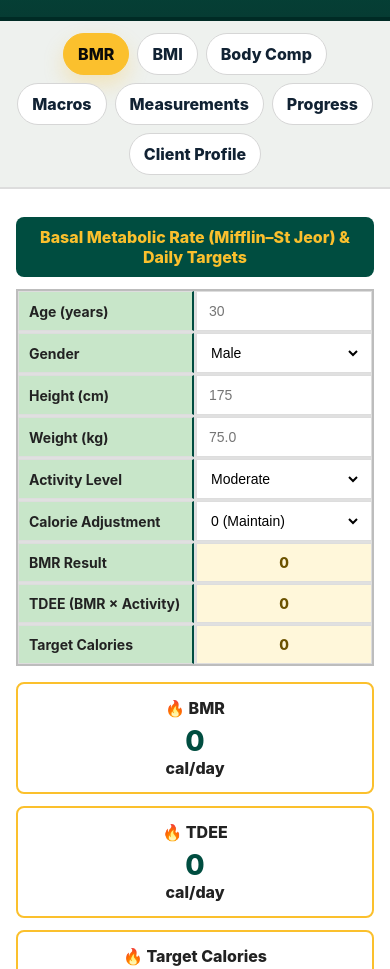
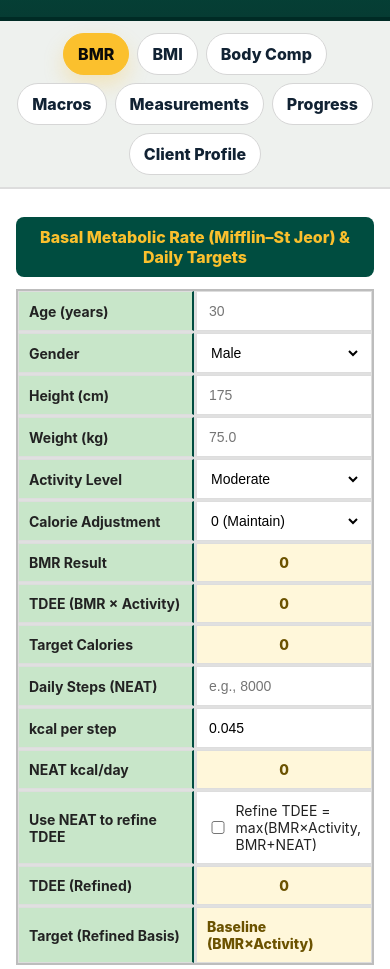
Before and after one commit to Under450/elevate-tracker, a plain HTML site: page index.html in a window 390 px wide. Shown: the part 126-1095 px from the top of the page. Drawn offline with nearby package versions, Linux system fonts and the light colour scheme.

Commit message:
index.html

```diff
--- a/index.html
+++ b/index.html
@@ -3,7 +3,7 @@
 <head>
 <meta charset="UTF-8" />
 <meta name="viewport" content="width=device-width, initial-scale=1" />
-<title>Elevate Tracker — Full</title>
+<title>Elevate Tracker — Full + NEAT</title>
 <link rel="icon" href="data:,">
 <script src="https://cdnjs.cloudflare.com/ajax/libs/Chart.js/3.9.1/chart.min.js"></script>
 <style>
@@ -18,7 +18,6 @@
   .head h1{margin:0;font-weight:800}
   .head .sub{color:#fff;opacity:.9;margin-top:6px}
 
-  /* Tabs */
   .tabs{display:flex;gap:8px;flex-wrap:wrap;justify-content:center;padding:12px 16px;background:#eef1ee;border-bottom:2px solid #ddd}
   .tab{-webkit-tap-highlight-color:transparent;padding:10px 14px;background:#fff;color:#123;border:1px solid #d6d6d6;border-radius:999px;
        font-weight:800;cursor:pointer;user-select:none;transition:transform .08s ease, box-shadow .2s ease, background .15s ease, border-color .15s ease}
@@ -26,12 +25,10 @@
   .tab:active{transform:translateY(1px)}
   .tab.active{background:var(--gold);color:#0a0a0a;border-color:var(--gold);box-shadow:0 10px 20px rgba(251,192,45,.25)}
 
-  /* Panels */
   .sheet{display:none;padding:16px;opacity:0;transform:translateY(4px);transition:opacity .18s ease, transform .18s ease}
   .sheet.active{display:block;opacity:1;transform:none}
   .section{background:var(--green);color:var(--gold);padding:10px;border-radius:8px;text-align:center;margin:12px 0;font-weight:800}
 
-  /* Excel-like grid */
   .grid{display:grid;grid-template-columns:180px 1fr 180px 1fr;gap:2px;background:var(--grid);border:2px solid #bdbdbd;margin-bottom:16px}
   .cell{background:#fff;border:1px solid #ddd;padding:10px;min-height:38px;display:flex;align-items:center;font-size:14px}
   .label{background:#c8e6c9;border-right:2px solid var(--green);font-weight:700}
@@ -39,9 +36,8 @@
   input,select,textarea{width:100%;border:none;background:transparent;font-size:14px;outline:none}
   textarea{min-height:60px;resize:vertical}
 
-  /* Cards / layout helpers */
   .card{background:var(--card);border:1px solid var(--line);border-radius:10px;padding:12px}
-  .cards{display:grid;grid-template-columns:1fr 1fr 1fr;gap:12px;margin:12px 0}
+  .cards{display:grid;grid-template-columns:1fr 1fr 1fr 1fr;gap:12px;margin:12px 0}
   .calc-card{border:2px solid var(--gold);border-radius:8px;text-align:center;padding:14px;font-weight:800}
   .calc-card .value{display:block;color:var(--green);font-size:28px;margin-top:6px}
   .two{display:grid;grid-template-columns:1fr 1fr;gap:14px}
@@ -68,8 +64,11 @@
   .foot{padding:10px;text-align:center;color:#666;border-top:1px solid #eee;font-size:12px;background:#fafafa}
 
   @media(max-width:1100px){
-    .grid{grid-template-columns:1fr 1fr} .cards{grid-template-columns:1fr} .two{grid-template-columns:1fr}
-    .macro-row{grid-template-columns:1fr 1fr} .macro-summary{grid-template-columns:1fr}
+    .grid{grid-template-columns:1fr 1fr}
+    .cards{grid-template-columns:1fr 1fr}
+    .two{grid-template-columns:1fr}
+    .macro-row{grid-template-columns:1fr 1fr}
+    .macro-summary{grid-template-columns:1fr}
     .weightlog{grid-template-columns:1fr 1fr}
   }
   @media print{ .tabs{display:none!important} body{background:#fff} .wrap{box-shadow:none} .sheet{display:block!important} }
@@ -129,12 +128,26 @@
       <div class="cell label">BMR Result</div><div class="cell result" id="bmr_out">0</div>
       <div class="cell label">TDEE (BMR × Activity)</div><div class="cell result" id="bmr_tdee">0</div>
       <div class="cell label">Target Calories</div><div class="cell result" id="bmr_target">0</div>
+
+      <!-- NEW NEAT section -->
+      <div class="cell label">Daily Steps (NEAT)</div><div class="cell"><input id="neat_steps" type="number" min="0" step="100" placeholder="e.g., 8000"></div>
+      <div class="cell label">kcal per step</div><div class="cell"><input id="neat_kps" type="number" min="0" step="0.001" value="0.045"></div>
+
+      <div class="cell label">NEAT kcal/day</div><div class="cell result" id="neat_out">0</div>
+      <div class="cell label">Use NEAT to refine TDEE</div>
+      <div class="cell"><label style="display:flex;align-items:center;gap:8px;"><input id="neat_use" type="checkbox"> <span>Refine TDEE = max(BMR×Activity, BMR+NEAT)</span></label></div>
+
+      <div class="cell label">TDEE (Refined)</div><div class="cell result" id="bmr_tdee_ref">0</div>
+      <div class="cell label">Target (Refined Basis)</div><div class="cell result" id="bmr_target_basis">Baseline</div>
     </div>
 
     <div class="cards">
       <div class="calc-card">🔥 BMR <span class="value" id="mc_bmr">0</span>cal/day</div>
       <div class="calc-card">🔥 TDEE <span class="value" id="mc_tdee">0</span>cal/day</div>
       <div class="calc-card">🔥 Target Calories <span class="value" id="mc_target">0</span>cal/day</div>
+      <!-- New cards -->
+      <div class="calc-card">🔥 NEAT <span class="value" id="mc_neat">0</span>cal/day<br><small>(steps-based)</small></div>
+      <div class="calc-card">🔥 TDEE (Refined) <span class="value" id="mc_tdee_ref">0</span>cal/day</div>
     </div>
   </section>
 
@@ -258,10 +271,9 @@
     <div class="card" style="margin-top:12px"><canvas id="progressChart"></canvas></div>
   </section>
 
-  <!-- NEW: Client Profile -->
+  <!-- Client Profile -->
   <section id="profile" class="sheet tight" role="tabpanel" aria-label="Client Profile">
     <div class="section">CLIENT PROFILE & ASSESSMENT</div>
-
     <div class="card">
       <h3>Personal Information</h3>
       <div class="grid">
@@ -280,66 +292,27 @@
         <div class="cell label">Email</div><div class="cell"><input id="profile_email" type="email" placeholder="name@example.com"></div>
         <div class="cell label">Emergency Contact</div><div class="cell"><input id="profile_emergency" type="text" placeholder="Name & phone"></div>
       </div>
-
       <div class="grid">
         <div class="cell label">Medical History & Conditions</div><div class="cell"><textarea id="profile_medical" placeholder="e.g., asthma, hypertension, surgeries"></textarea></div>
         <div class="cell label">Medications & Supplements</div><div class="cell"><textarea id="profile_meds" placeholder="List all current meds/supps"></textarea></div>
         <div class="cell label">Injuries & Physical Limitations</div><div class="cell"><textarea id="profile_injuries" placeholder="e.g., lower back pain, shoulder impingement"></textarea></div>
         <div class="cell label">Fitness Experience Level</div>
-        <div class="cell">
-          <select id="profile_experience">
-            <option value="">Select…</option>
-            <option>Beginner</option>
-            <option>Intermediate</option>
-            <option>Advanced</option>
-          </select>
-        </div>
+        <div class="cell"><select id="profile_experience"><option value="">Select…</option><option>Beginner</option><option>Intermediate</option><option>Advanced</option></select></div>
         <div class="cell label">Lifestyle — Job Type</div><div class="cell"><input id="profile_job" type="text" placeholder="e.g., desk-based, manual labour"></div>
-        <div class="cell label">Lifestyle — Stress Level</div>
-        <div class="cell">
-          <select id="profile_stress">
-            <option value="">Select…</option>
-            <option>Low</option>
-            <option>Moderate</option>
-            <option>High</option>
-          </select>
-        </div>
-        <div class="cell label">Sleep Quality</div>
-        <div class="cell">
-          <select id="profile_sleep_quality">
-            <option value="">Select…</option>
-            <option>Poor</option>
-            <option>Fair</option>
-            <option>Good</option>
-            <option>Excellent</option>
-          </select>
-        </div>
+        <div class="cell label">Lifestyle — Stress Level</div><div class="cell"><select id="profile_stress"><option value="">Select…</option><option>Low</option><option>Moderate</option><option>High</option></select></div>
+        <div class="cell label">Sleep Quality</div><div class="cell"><select id="profile_sleep_quality"><option value="">Select…</option><option>Poor</option><option>Fair</option><option>Good</option><option>Excellent</option></select></div>
         <div class="cell label">Sleep Hours (avg)</div><div class="cell"><input id="profile_sleep_hours" type="number" min="0" step="0.5" placeholder="e.g., 7.5"></div>
       </div>
     </div>
-
     <div class="card" style="margin-top:12px">
       <h3>Initial Assessment</h3>
       <div class="grid">
         <div class="cell label">Fitness Goals — Primary</div><div class="cell"><textarea id="profile_goal_primary" placeholder="Main objective"></textarea></div>
         <div class="cell label">Fitness Goals — Secondary</div><div class="cell"><textarea id="profile_goal_secondary" placeholder="Additional objectives"></textarea></div>
-
         <div class="cell label">Timeline — Start Date</div><div class="cell"><input id="profile_start_date" type="date"></div>
         <div class="cell label">Timeline — Target Date</div><div class="cell"><input id="profile_target_date" type="date"></div>
-
-        <div class="cell label">Motivation Level</div>
-        <div class="cell">
-          <select id="profile_motivation">
-            <option value="">Select…</option>
-            <option>Low</option>
-            <option>Moderate</option>
-            <option>High</option>
-            <option>Very High</option>
-          </select>
-        </div>
-
+        <div class="cell label">Motivation Level</div><div class="cell"><select id="profile_motivation"><option value="">Select…</option><option>Low</option><option>Moderate</option><option>High</option><option>Very High</option></select></div>
         <div class="cell label">Barriers</div><div class="cell"><textarea id="profile_barriers" placeholder="e.g., time, injury, confidence"></textarea></div>
-
         <div class="cell label">Preferred Exercise Types</div><div class="cell"><textarea id="profile_preferred" placeholder="e.g., weights, HIIT, running, classes"></textarea></div>
       </div>
     </div>
@@ -356,9 +329,9 @@
 (()=>{
   const $ = id => document.getElementById(id);
   const N = v => (v===''||v==null)?0:(isFinite(+v)?+v:0);
-  const LS = 'elevate_tracker_full_v2';
+  const LS = 'elevate_tracker_full_v3';
 
-  // -------- Tabs ----------
+  // Tabs
   const tabbar = document.getElementById('tabbar');
   const tabs = [...tabbar.querySelectorAll('.tab')];
   function show(id){
@@ -378,7 +351,7 @@
   const initial=(location.hash||'#bmr').slice(1);
   show(document.getElementById(initial)?initial:'bmr');
 
-  // -------- Persistence ----------
+  // Persistence
   function save(){
     const data={};
     document.querySelectorAll('input,select,textarea').forEach(el=>{ if(el.id) data[el.id]=el.value; });
@@ -389,7 +362,7 @@
     Object.keys(data).forEach(k=>{ const el=$(k); if(el) el.value=data[k]; });
   }
 
-  // -------- Sync groups (shared fields across tabs, including profile) ----------
+  // Sync groups across tabs/profile
   const syncGroups={
     age:['bmr_age','profile_age'],
     gender:['bmr_gender','profile_gender'],
@@ -406,10 +379,8 @@
     }
   }
 
-  // -------- Charts ----------
+  // Charts
   let macroChart=null, mealChart=null, progressChart=null;
-
-  // Pie slice labels plugin
   const pieLabelsPlugin = {
     id: 'pieLabels',
     afterDraw(chart) {
@@ -432,8 +403,6 @@
       });
     }
   };
-
-  // Legend with live percentages
   function setLegendPercents(chart){
     const ds = chart.data.datasets[0];
     chart.options.plugins.legend.labels.generateLabels = (chart) => {
@@ -450,7 +419,7 @@
     };
   }
 
-  // -------- Calculations ----------
+  // BMR function
   function bmrCalc(age, gender, h, w){
     if(!(age&&h&&w)) return 0;
     return gender==='male'
@@ -459,21 +428,40 @@
   }
 
   function recalc(){
-    // BMR inputs
+    // Inputs
     const age=N(($('bmr_age')||{}).value) || N(($('profile_age')||{}).value);
     const gender=(($('bmr_gender')||{}).value)||(($('profile_gender')||{}).value)||'male';
     const h=N(($('bmr_height')||{}).value), w=N(($('bmr_weight')||{}).value);
     const act=N(($('bmr_activity')||{}).value)||1.55, adj=N(($('bmr_adjust')||{}).value)||0;
 
-    // BMR/TDEE/Target
+    // Core calcs
     const bmr = Math.round(bmrCalc(age,gender,h,w) || 0);
-    const tdee = Math.round((bmr||0) * act);
-    const target = Math.max(0, tdee + adj);
+    const tdee_base = Math.round((bmr||0) * act);
 
-    // Show in BMR grid + cards
+    // NEAT
+    const steps = N(($('neat_steps')||{}).value);
+    const kps = N(($('neat_kps')||{}).value || 0.045); // kcal per step
+    const neat = Math.round(steps * kps);
+    const useNeat = !!(($('neat_use')||{}).checked);
+    const tdee_ref = useNeat ? Math.max(tdee_base, bmr + neat) : tdee_base;
+
+    // Target calories use refined TDEE when requested
+    const target = Math.max(0, tdee_ref + adj);
+
+    // Output
     const setTxt=(id,val)=>{ const el=$(id); if(el) el.textContent=val; };
-    setTxt('bmr_out', bmr); setTxt('bmr_tdee', tdee); setTxt('bmr_target', target);
-    setTxt('mc_bmr', bmr); setTxt('mc_tdee', tdee); setTxt('mc_target', target);
+    setTxt('bmr_out', bmr);
+    setTxt('bmr_tdee', tdee_base);
+    setTxt('bmr_tdee_ref', tdee_ref);
+    setTxt('bmr_target', target);
+    setTxt('bmr_target_basis', useNeat ? 'Refined (BMR+NEAT)' : 'Baseline (BMR×Activity)');
+    setTxt('neat_out', neat);
+    setTxt('mc_bmr', bmr);
+    setTxt('mc_tdee', tdee_base);
+    setTxt('mc_tdee_ref', tdee_ref);
+    setTxt('mc_target', target);
+    setTxt('mc_neat', neat);
+
     localStorage.setItem('targetCals', target);
 
     // BMI (fallback to BMR inputs if empty)
@@ -572,7 +560,7 @@
     renderLogs();
   }
 
-  // -------- Weight log (local) & chart --------
+  // Weight log + chart
   let weightLogs = [];
   const logTable = document.getElementById('logTable');
   const pctx=document.getElementById('progressChart')?.getContext('2d');
@@ -615,7 +603,7 @@
     });
   }
 
-  // -------- Export & Email ----------
+  // Export & Email
   window.exportDataEmail = function(toAddress=''){
     const lines=[];
     lines.push('Elevate Tracker Export');
@@ -630,12 +618,18 @@
     if(phone||email) lines.push('Contact: ' + [phone,email].filter(Boolean).join(' | '));
     lines.push('');
 
-    // BMR/TDEE/Target
+    // BMR/TDEE/Target + NEAT
     const BMR = document.getElementById('bmr_out')?.textContent || '0';
     const TDEE = document.getElementById('bmr_tdee')?.textContent || '0';
+    const TDEER = document.getElementById('bmr_tdee_ref')?.textContent || '0';
     const TARGET = document.getElementById('bmr_target')?.textContent || '0';
+    const NEAT = document.getElementById('neat_out')?.textContent || '0';
+    const BASIS = document.getElementById('bmr_target_basis')?.textContent || '';
     lines.push('BMR: ' + BMR + ' kcal');
-    lines.push('TDEE: ' + TDEE + ' kcal');
+    lines.push('TDEE (Baseline): ' + TDEE + ' kcal');
+    lines.push('NEAT: ' + NEAT + ' kcal/day');
+    lines.push('TDEE (Refined): ' + TDEER + ' kcal');
+    if(BASIS) lines.push('Target Basis: ' + BASIS);
     lines.push('Target Calories: ' + TARGET + ' kcal');
     lines.push('');
 
@@ -648,11 +642,7 @@
     // Body Comp
     const L = document.getElementById('bc_lean')?.textContent || '';
     const F = document.getElementById('bc_fat')?.textContent || '';
-    if(L || F){
-      if(L) lines.push('Lean Mass: ' + L + ' kg');
-      if(F) lines.push('Fat Mass: ' + F + ' kg');
-      lines.push('');
-    }
+    if(L || F){ if(L) lines.push('Lean Mass: ' + L + ' kg'); if(F) lines.push('Fat Mass: ' + F + ' kg'); lines.push(''); }
 
     // Macros
     const pPct = document.getElementById('pPct')?.value || '';
@@ -685,6 +675,9 @@
     recalc();
     save();
   });
+  document.addEventListener('change', (e)=>{
+    if(e.target && (e.target.id==='neat_use')){ recalc(); save(); }
+  });
 
   // Boot
   load();
```
